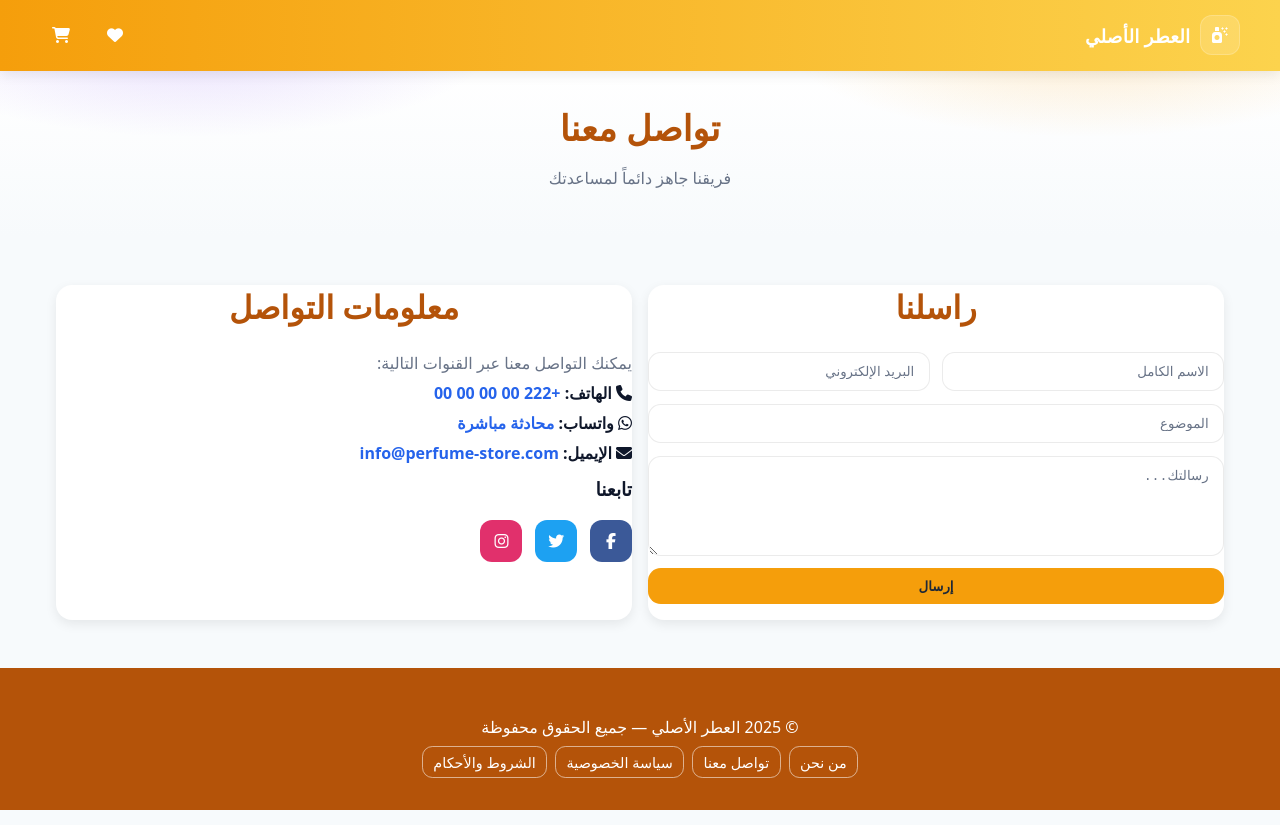
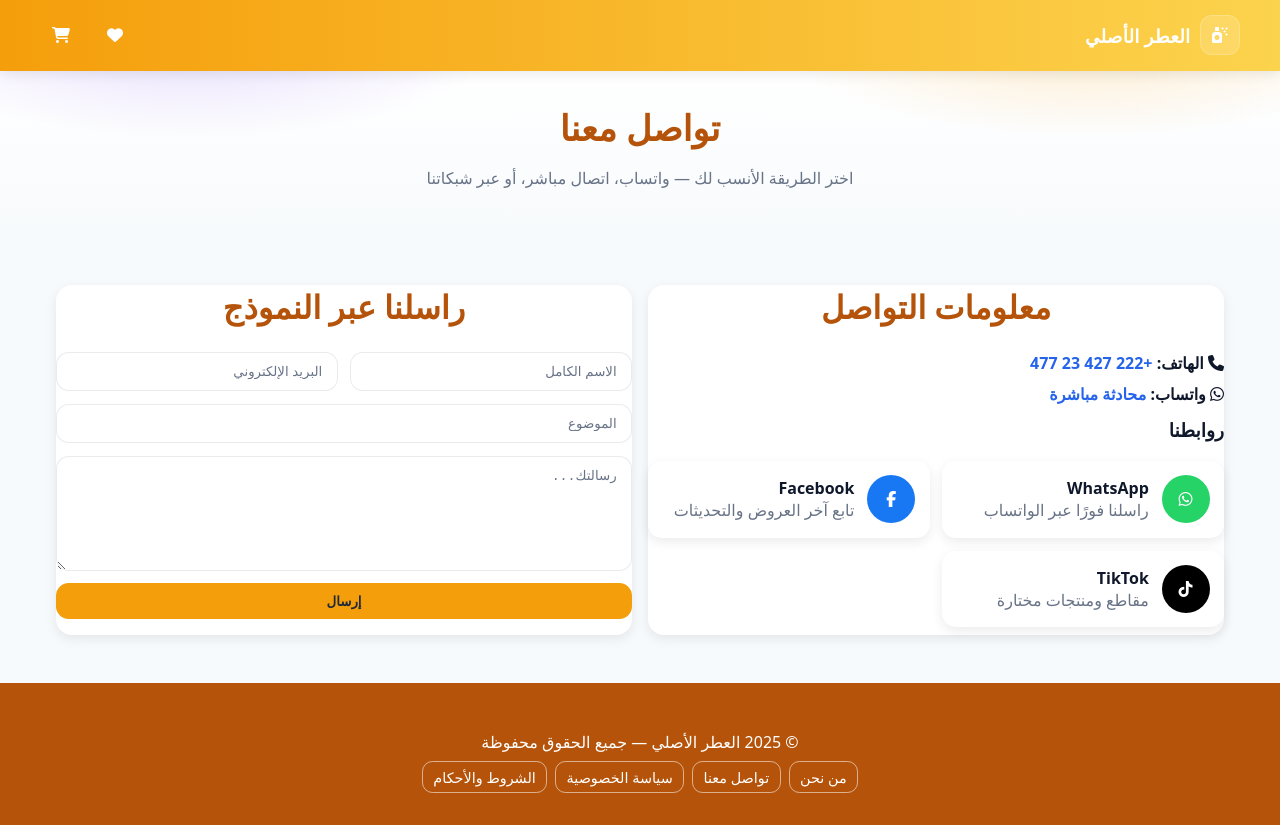
Before and after one commit to lami216/Pro-A, a plain HTML site: page contact.html in a window 1280 px wide. Drawn offline with Linux system fonts and the light colour scheme.

Commit message:
Update contact.html

```diff
--- a/contact.html
+++ b/contact.html
@@ -4,10 +4,27 @@
   <meta charset="UTF-8">
   <title>تواصل معنا</title>
   <meta name="viewport" content="width=device-width, initial-scale=1.0">
-  <meta name="description" content="نحن هنا للإجابة على جميع استفساراتك — تواصل معنا عبر النموذج أو مباشرة عبر واتساب.">
+  <meta name="description" content="نحن هنا للإجابة على جميع استفساراتك — تواصل معنا عبر واتساب أو الهاتف أو الشبكات الاجتماعية.">
   <link rel="icon" type="image/png" href="image/favicon-32x32.png">
   <link rel="stylesheet" href="assets/css/style.css">
   <script src="https://kit.fontawesome.com/a2d9d5a64b.js" crossorigin="anonymous"></script>
+  <style>
+    .social-grid{ display:grid; grid-template-columns: repeat(2, minmax(0,1fr)); gap:.8rem; }
+    @media (max-width:520px){ .social-grid{ grid-template-columns:1fr; } }
+    .social-card{
+      display:flex; align-items:center; gap:.8rem; padding:.9rem; border-radius:14px;
+      background: var(--surface); box-shadow: var(--shadow-sm); text-decoration:none; color:inherit;
+      transition: transform .12s ease, box-shadow .12s ease;
+    }
+    .social-card:hover{ transform: translateY(-2px); box-shadow: var(--shadow-md); }
+    .logo-circle{
+      width:48px; height:48px; border-radius:999px; display:grid; place-items:center; color:#fff;
+    }
+    .logo-wa{ background:#25D366; }   /* WhatsApp */
+    .logo-fb{ background:#1877F2; }   /* Facebook */
+    .logo-tt{ background:#000000; }   /* TikTok */
+    .contact-links a.link{ display:inline-flex; align-items:center; gap:.4rem; }
+  </style>
 </head>
 <body>
   <!-- Header -->
@@ -17,42 +34,73 @@
   <section class="banner">
     <div class="container">
       <h1 class="banner__title">تواصل معنا</h1>
-      <p class="banner__sub">فريقنا جاهز دائماً لمساعدتك</p>
+      <p class="banner__sub">اختر الطريقة الأنسب لك — واتساب، اتصال مباشر، أو عبر شبكاتنا</p>
     </div>
   </section>
 
   <!-- Contact Section -->
   <section class="section">
     <div class="container grid grid-2">
-      <!-- Contact Form -->
+      <!-- Left: Direct contacts -->
       <div class="surface p-3">
-        <h2 class="section-title">راسلنا</h2>
+        <h2 class="section-title">معلومات التواصل</h2>
+        <div class="contact-links" style="display:flex; flex-direction:column; gap:.6rem;">
+          <div>
+            <i class="fas fa-phone"></i>
+            <strong>الهاتف:</strong>
+            <a href="tel:+22242723477" class="link">+222 427 23 477</a>
+          </div>
+          <div>
+            <i class="fab fa-whatsapp"></i>
+            <strong>واتساب:</strong>
+            <a href="https://wa.me/22242723477" target="_blank" rel="noopener" class="link">محادثة مباشرة</a>
+          </div>
+        </div>
+
+        <h3 class="mt-3">روابطنا</h3>
+        <div class="social-grid mt-2">
+          <!-- WhatsApp button -->
+          <a class="social-card" href="https://wa.me/22242723477" target="_blank" rel="noopener" aria-label="WhatsApp">
+            <div class="logo-circle logo-wa"><i class="fab fa-whatsapp"></i></div>
+            <div>
+              <strong>WhatsApp</strong>
+              <div class="muted">راسلنا فورًا عبر الواتساب</div>
+            </div>
+          </a>
+
+          <!-- Facebook button -->
+          <a class="social-card" href="https://www.facebook.com/perfumekingdom.store" target="_blank" rel="noopener" aria-label="Facebook">
+            <div class="logo-circle logo-fb"><i class="fab fa-facebook-f"></i></div>
+            <div>
+              <strong>Facebook</strong>
+              <div class="muted">تابع آخر العروض والتحديثات</div>
+            </div>
+          </a>
+
+          <!-- TikTok button -->
+          <a class="social-card" href="https://www.tiktok.com/@al_sahib_dd?_t=ZM-906bIDk6OJ1&_r=1" target="_blank" rel="noopener" aria-label="TikTok">
+            <div class="logo-circle logo-tt"><i class="fab fa-tiktok"></i></div>
+            <div>
+              <strong>TikTok</strong>
+              <div class="muted">مقاطع ومنتجات مختارة</div>
+            </div>
+          </a>
+
+          <!-- (اختياري) Instagram/Twitter لاحقًا إن رغبت -->
+        </div>
+      </div>
+
+      <!-- Right: Simple form (optional) -->
+      <div class="surface p-3">
+        <h2 class="section-title">راسلنا عبر النموذج</h2>
         <form id="contactForm" class="grid" style="grid-template-columns:1fr 1fr; gap:.8rem;">
           <input type="text" id="name" class="input" placeholder="الاسم الكامل" required>
           <input type="email" id="email" class="input" placeholder="البريد الإلكتروني" required>
           <input type="text" id="subject" class="input" placeholder="الموضوع" style="grid-column:1/-1;" required>
-          <textarea id="message" class="input" placeholder="رسالتك..." rows="5" style="grid-column:1/-1;" required></textarea>
+          <textarea id="message" class="input" placeholder="رسالتك..." rows="6" style="grid-column:1/-1;" required></textarea>
           <button type="submit" class="btn btn-primary" style="grid-column:1/-1;">إرسال</button>
         </form>
         <p id="formMsg" class="muted mt-2"></p>
-      </div>
-
-      <!-- Contact Info -->
-      <div class="surface p-3">
-        <h2 class="section-title">معلومات التواصل</h2>
-        <p class="muted mb-2">يمكنك التواصل معنا عبر القنوات التالية:</p>
-        <ul style="list-style:none; padding:0; margin:0;">
-          <li class="mb-2"><i class="fas fa-phone"></i> <strong>الهاتف:</strong> <a href="tel:+22200000000" class="link">+222 00 00 00 00</a></li>
-          <li class="mb-2"><i class="fab fa-whatsapp"></i> <strong>واتساب:</strong> <a href="https://wa.me/22200000000" target="_blank" class="link">محادثة مباشرة</a></li>
-          <li class="mb-2"><i class="fas fa-envelope"></i> <strong>الإيميل:</strong> <a href="mailto:info@perfume-store.com" class="link">info@perfume-store.com</a></li>
-        </ul>
-
-        <h3 class="mt-3">تابعنا</h3>
-        <div style="display:flex; gap:.8rem; margin-top:.5rem;">
-          <a href="#" class="icon-btn" style="background:#3b5998;"><i class="fab fa-facebook-f"></i></a>
-          <a href="#" class="icon-btn" style="background:#1da1f2;"><i class="fab fa-twitter"></i></a>
-          <a href="#" class="icon-btn" style="background:#e1306c;"><i class="fab fa-instagram"></i></a>
-        </div>
       </div>
     </div>
   </section>
@@ -66,13 +114,17 @@
   <script src="assets/js/ui.js"></script>
   <script>
     document.addEventListener("DOMContentLoaded", ()=>{
-      applySEO({ title:"تواصل معنا", description:"نحن هنا للإجابة على جميع استفساراتك — تواصل معنا عبر النموذج أو مباشرة عبر واتساب." });
+      applySEO({
+        title:"تواصل معنا",
+        description:"تواصل معنا عبر واتساب أو الهاتف أو شبكاتنا الاجتماعية — نخدمك بسرعة وبود."
+      });
 
+      // رسالة نجاح فورية للنموذج (بدون إرسال فعلي)
       const form = document.getElementById("contactForm");
-      const msg = document.getElementById("formMsg");
+      const msg  = document.getElementById("formMsg");
       form.addEventListener("submit", e=>{
         e.preventDefault();
-        msg.textContent = "✅ تم إرسال رسالتك بنجاح. سنتواصل معك قريباً.";
+        msg.textContent = "✅ تم إرسال رسالتك بنجاح. سنتواصل معك قريبًا.";
         form.reset();
       });
     });
```
